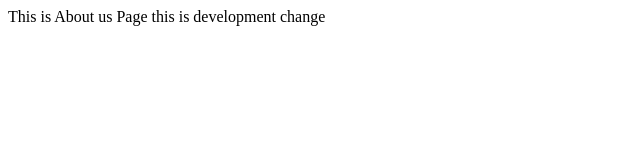
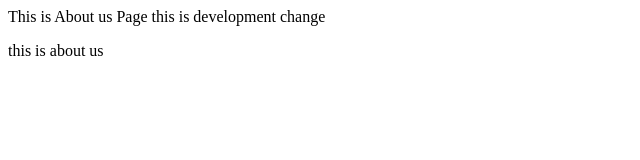
Before and after one commit to masoodfaiq/testcode, a plain HTML site: page aboutus.html in a window 1280 px wide. Shown: the full height of the page, 0-640 px from the left. Drawn offline with Linux system fonts and the light colour scheme.

Commit message:
Add some p tag

```diff
--- a/aboutus.html
+++ b/aboutus.html
@@ -7,5 +7,6 @@
 </head>
 <body>
     This is About us Page this is development change
+    <p> this is about us</p>
 </body>
 </html>
```
